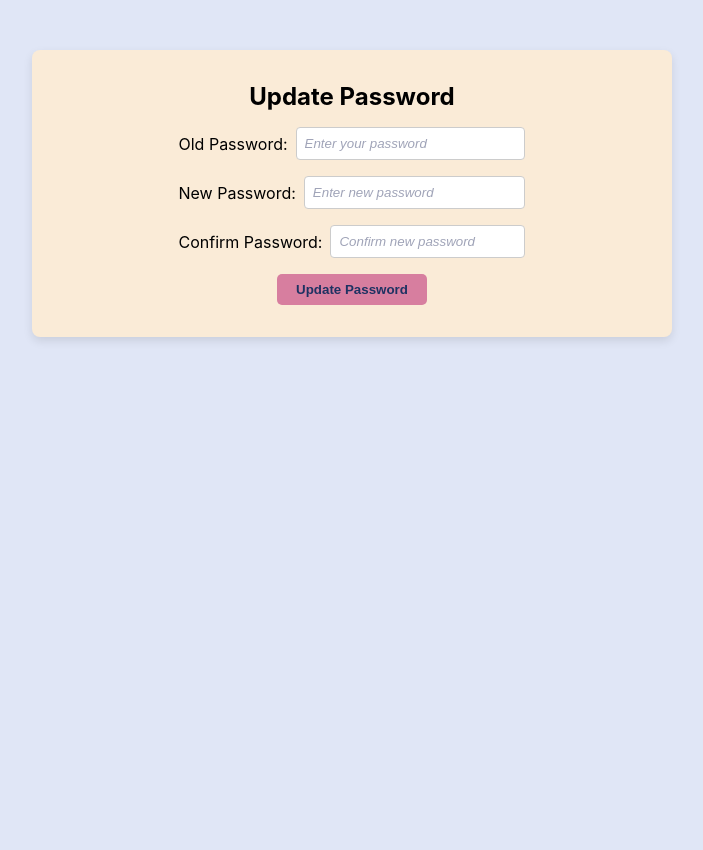
After one commit to abdelkouddousalami/GameVault, a PHP site: page /view/user_pro/update_pwd.php in a window 1280 px wide. The commit adds this page. Shown: the whole page, without its empty margins (288-991 px from the left). Run offline with PHP 8.4, Linux system fonts and the light colour scheme.

Commit message:
reset pwd forntend

```diff
--- /dev/null
+++ b/view/user_pro/update_pwd.php
@@ -0,0 +1,32 @@
+<!DOCTYPE html>
+<html lang="en">
+<head>
+    <meta charset="UTF-8">
+    <meta name="viewport" content="width=device-width, initial-scale=1.0">
+    <title>Profile Settings</title>
+    <link rel="stylesheet" href="../edit_pro.css">
+</head>
+<body>
+
+    <div class="container">
+    <h2 class="h2">Update  Password</h2>
+
+        <form action="#" method="post">
+
+            <div class="lbl_inp">
+                <label for="img_pro">Old Password:</label>
+                <input type="text" id="img_pro" name="old_pwd" placeholder="Enter your password">
+            </div>
+            <div class="lbl_inp">
+                <label for="fullname">New Password:</label>
+                <input type="text" id="fullname" name="new_pwd" placeholder="Enter new password">
+            </div>
+            <div class="lbl_inp">
+                <label for="email">Confirm Password:</label>
+                <input type="text" id="email" name="conf_pwd" placeholder="Confirm new password">
+            </div>
+        </form>            <button type="submit" class="edit_img">Update Password</button>
+
+    </div>
+</body>
+</html>
```
Also changed, not shown: view/styles_profail.css (+3 -9 lines), view/user_pro/user_profail.php (+4 -6 lines).
